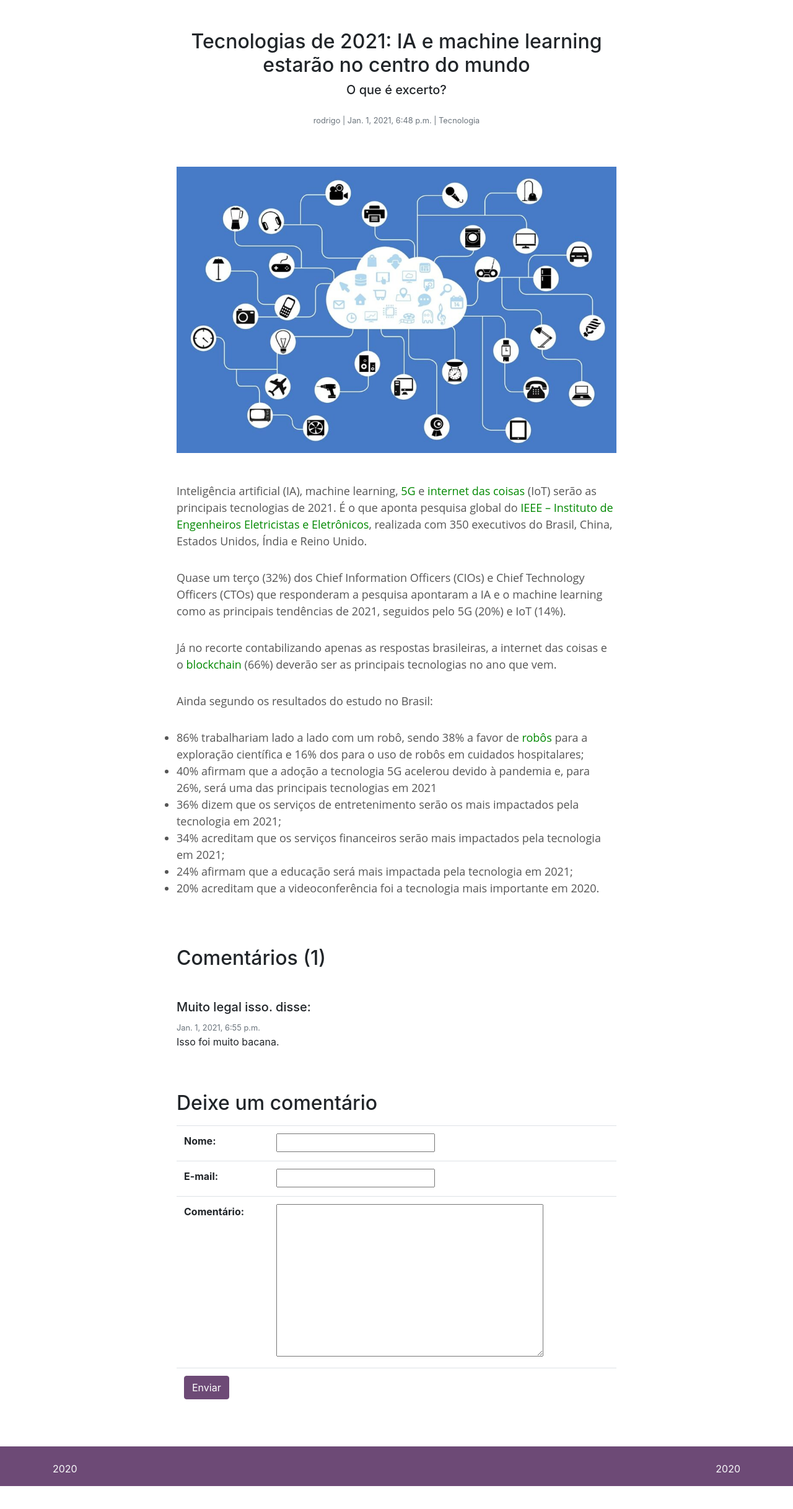
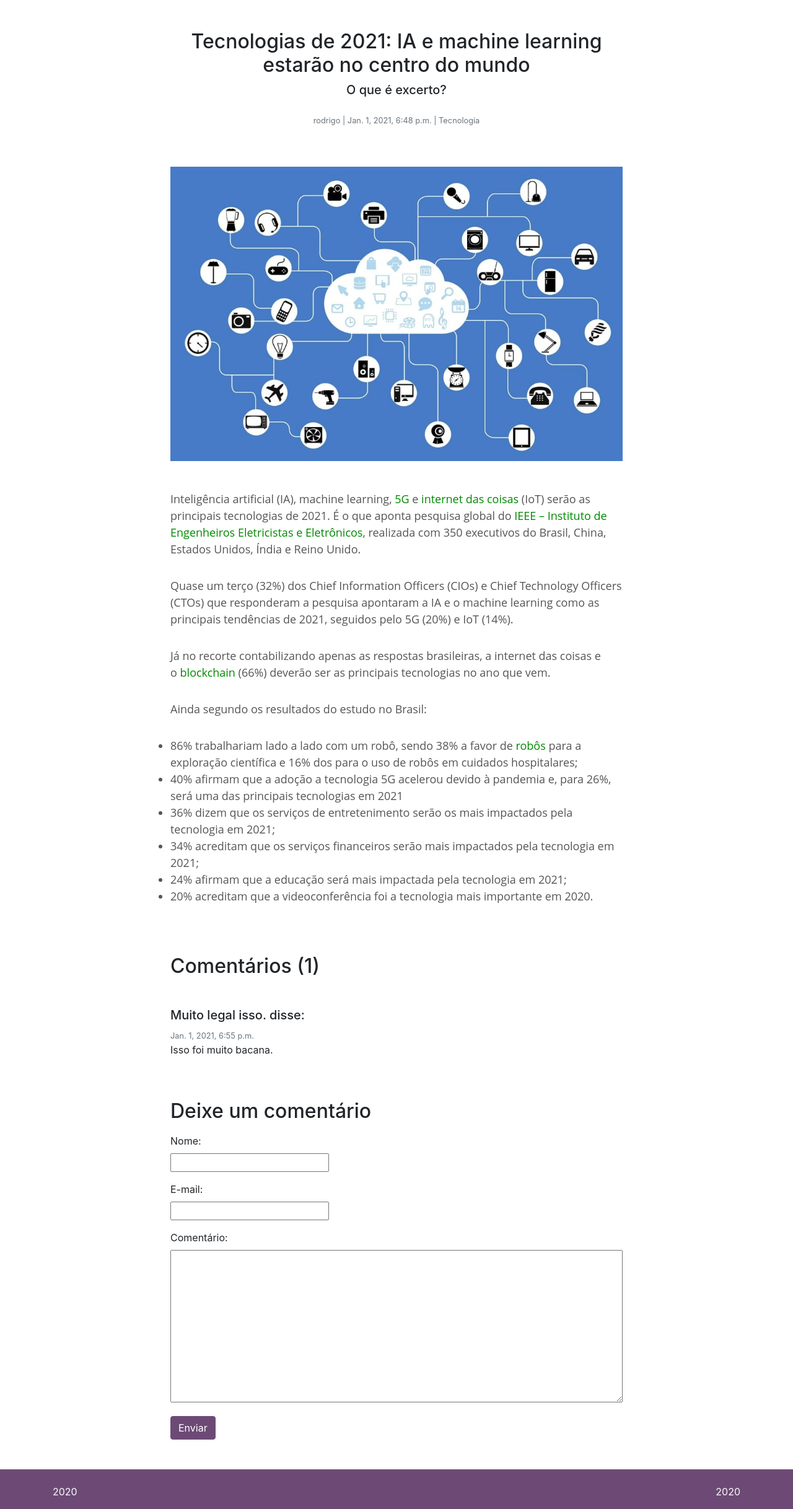
Before and after one commit to rodrigolampier/projeto-django-blog, a Django app: page /post/2 in a window 1280 px wide. Shown: the part 56-2491 px from the top of the page at 62% size. Before the commit the page ends 2454 px from the top, so only its background shows below. Run offline with Django 3.2, Linux system fonts and the light colour scheme; data comes from the database, SQL or seed files in the repository; both versions use the stored data as it was after the commit; some libraries are stand-ins or nearby versions.

Commit message:
Corrigi disposição dos campos de comentários dos posts.

```diff
--- a/comentarios/models.py
+++ b/comentarios/models.py
@@ -11,7 +11,7 @@ class Comentario(models.Model):
     # Se deletar um post, todos os comentários do post serão deletados
     post_comentario = models.ForeignKey(Post, on_delete=models.CASCADE)
     # Se deletar um usuario, os comentarios serão mantidos
-    usuario_comentario = models.ForeignKey(User, on_delete=models.DO_NOTHING, blank=True, null=None)
+    usuario_comentario = models.ForeignKey(User, on_delete=models.DO_NOTHING, blank=True, null=True)
     data_comentario = models.DateTimeField(default=timezone.now)
     publicado_comentario = models.BooleanField(default=False)
 
--- a/posts/templates/posts/post_detalhes.html
+++ b/posts/templates/posts/post_detalhes.html
@@ -4,8 +4,6 @@
 
 {% block conteudo %}
 <!-- POST -->
-<main>
-    <div class="container">
 <div class="row pt-5">
     <div class="col-xl"></div>
     <div class="col-xl-8 text-center">
@@ -59,23 +57,25 @@
 
         <form method="POST" action="#envia_comentario">
             {% csrf_token %}
-                    <table class="table">
-                        {{ form }}
-                        <tr>
-                            <td colspan="2">
+
+            {% for hidden_field in form.hidden_fields %}
+            {{ hidden_field }}
+            {% endfor %}
+
+            {% for visible_field in form.visible_fields %}
+            <div class="form-group">
+                {{ visible_field.label_tag }} <br>
+                {{ visible_field }}
+                {{ visible_field.errors }}
+            </div>
+            {% endfor %}
+
             {% include 'parciais/_messages.html' %}
             <input id="envia_comentario" type="submit" class="btn btn-primary" value="Enviar">
-                            </td>
-                        </tr>
-                    </table>
         </form>
-
-
     </div>
     <div class="col-xl"></div>
 </div>
-    </div>
-</main>
 <!-- POST -->
 
 {% endblock %}
--- a/templates/static/vendor/bootstrap/css/theme_1564087106285.css
+++ b/templates/static/vendor/bootstrap/css/theme_1564087106285.css
@@ -54,3 +54,6 @@ ul.errorlist li {
     }
 }
 */
+.form-group textarea {
+width: 100%;
+}
```
Also changed, not shown: comentarios/admin.py (+3 -6 lines), db.sqlite3. Lines whose indentation alone changed are shown as unchanged.
